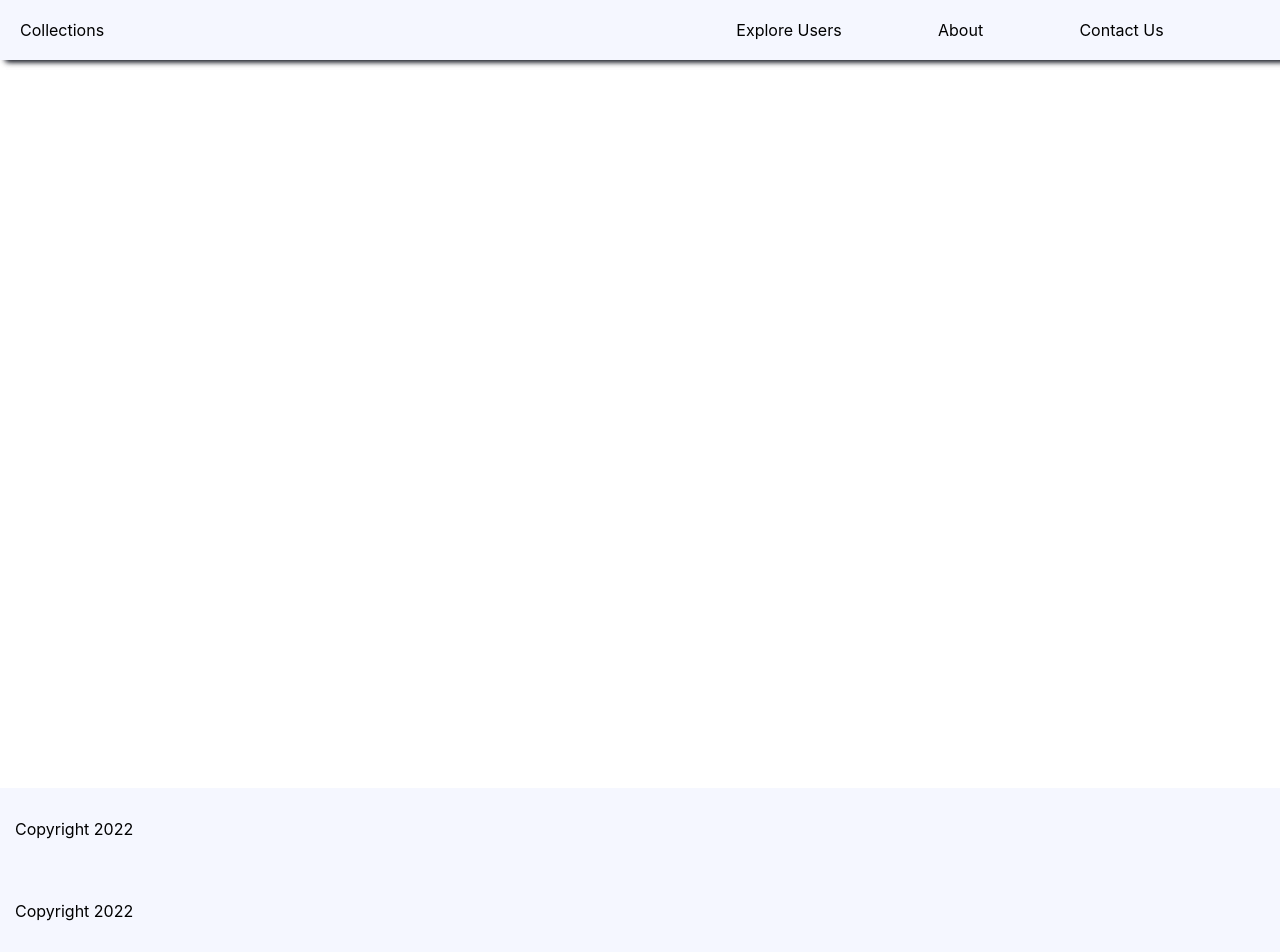
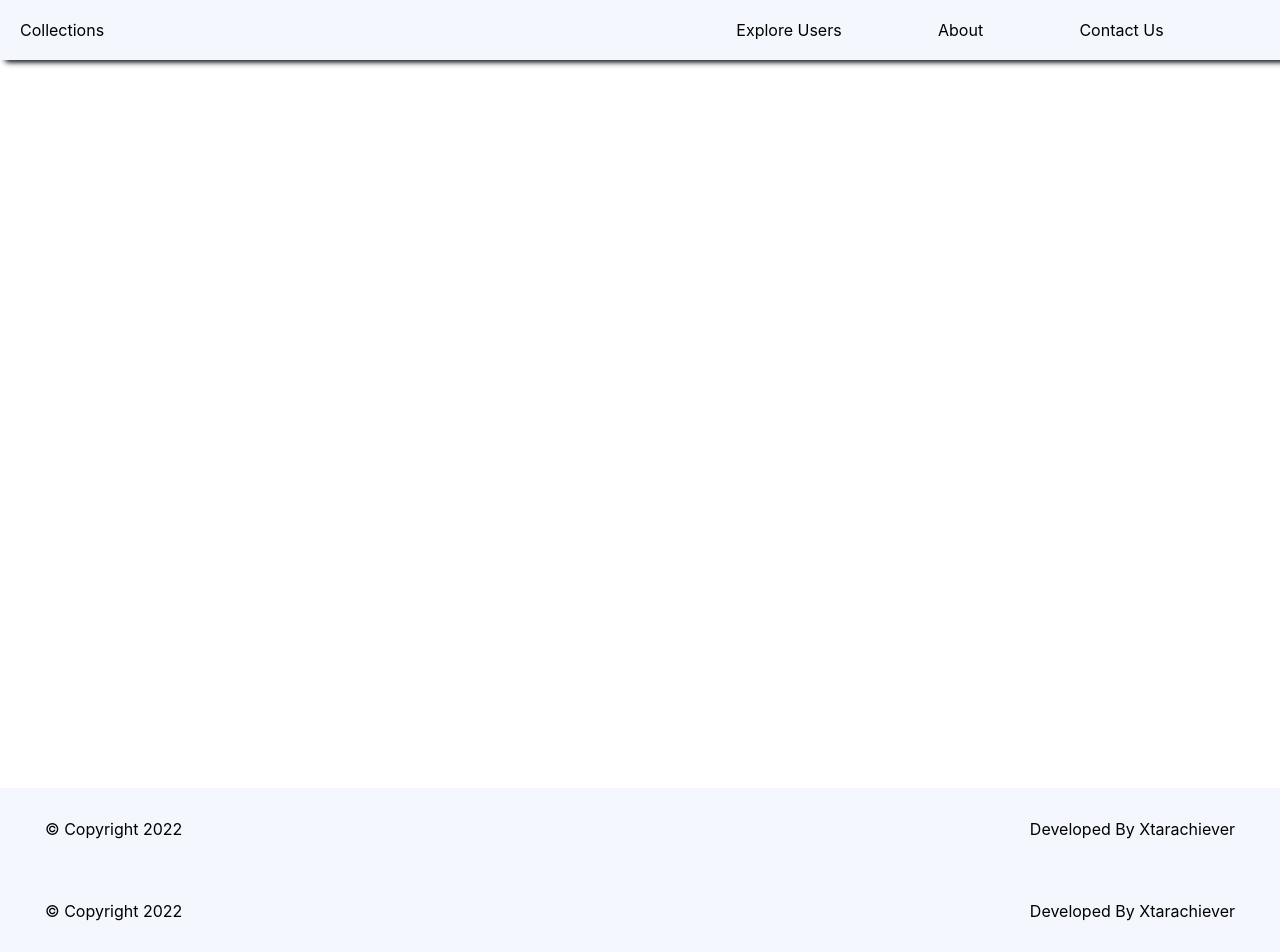
Before and after one commit to Xtarachiever/NextJS, a Next.js app: page /Layout/layout in a window 1280 px wide. Built offline with nearby package versions, Linux system fonts and the light colour scheme.

Commit message:
Setup the footer

```diff
--- a/fixed_pages/footer.js
+++ b/fixed_pages/footer.js
@@ -1,8 +1,12 @@
+import Link from 'next/link';
 import styles from '../styles/Layout.module.css';
 const Footer = () =>{
     return(
         <div className={styles.footer}>
-            <p>Copyright 2022</p>
+            <div className={styles.footer_content}>
+              <p>&copy; Copyright 2022</p>
+              <p>Developed By <Link href="https://github.com/Xtarachiever"><a>Xtarachiever</a></Link></p>
+            </div>
         </div>
     )
 }
--- a/styles/Layout.module.css
+++ b/styles/Layout.module.css
@@ -36,6 +36,12 @@
     margin-top: auto;
     width: 100%;
     z-index: 10;
+}
+.footer_content{
+    display: flex;
+    justify-content: space-between;
+
+    margin: auto 30px;
 }
 
 /* Users Page */
```
